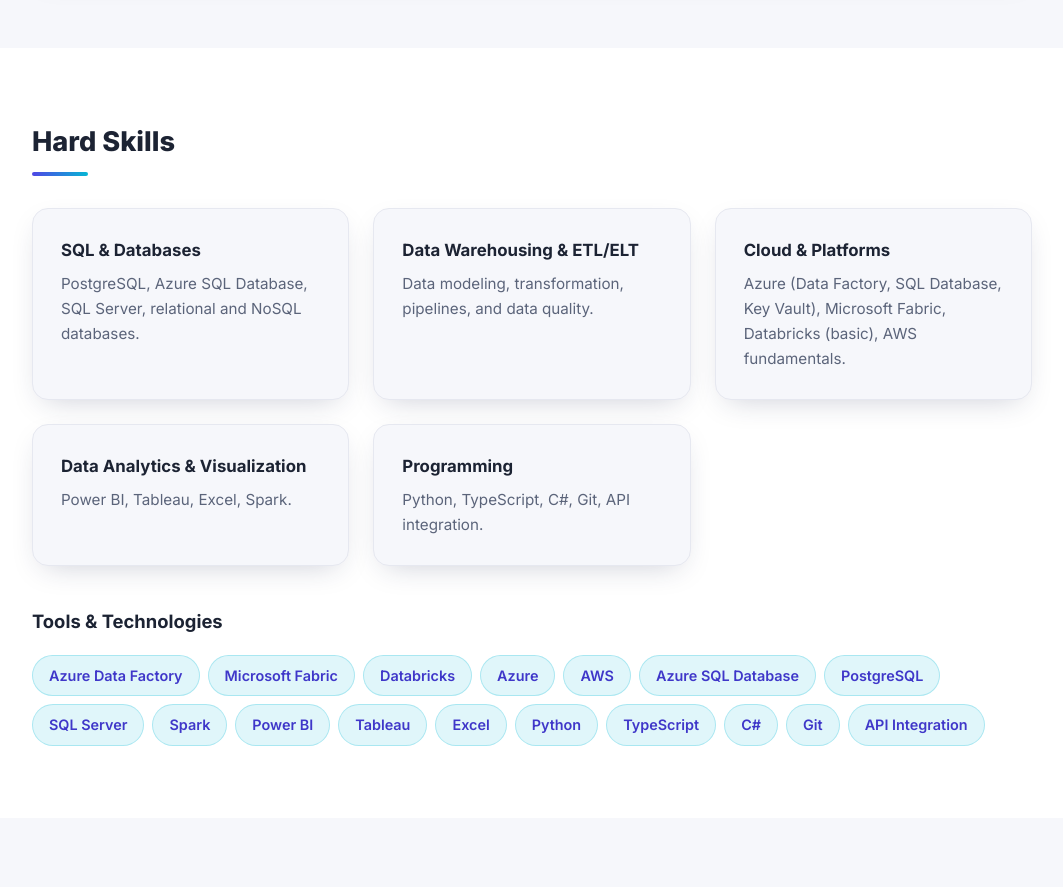
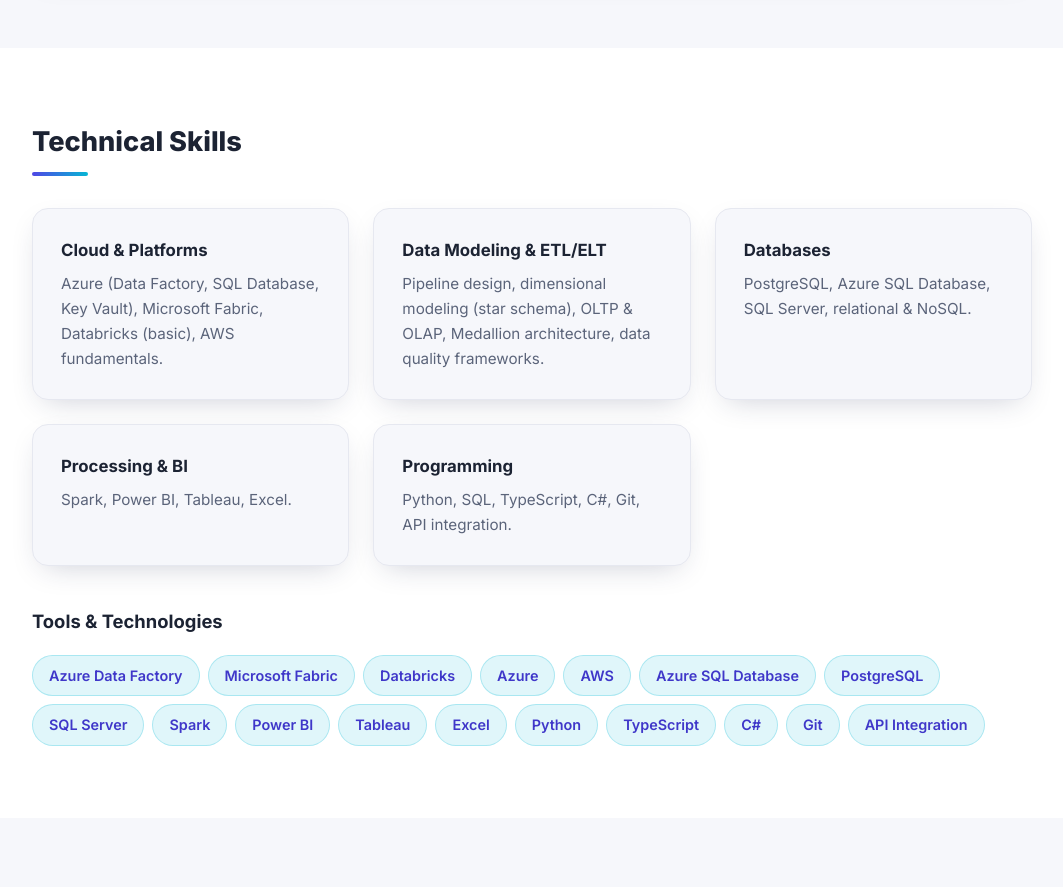
Before and after one commit to Yatsev-Olena/Yatsev-Olena.github.io, a plain HTML site: page index.html in a window 1280 px wide. Shown: the part 1240-2127 px from the top of the page, without its empty margins (108-1171 px from the left). Drawn offline with Linux system fonts and the light colour scheme.

Commit message:
Sync site skills with CV

```diff
--- a/index.html
+++ b/index.html
@@ -103,27 +103,27 @@
     <!-- SKILLS -->
     <section class="section section-alt" id="skills">
       <div class="container">
-        <h2 class="section-title">Hard Skills</h2>
+        <h2 class="section-title">Technical Skills</h2>
         <div class="grid skills-grid">
-          <div class="card skill-card">
-            <h3>SQL &amp; Databases</h3>
-            <p>PostgreSQL, Azure SQL Database, SQL Server, relational and NoSQL databases.</p>
-          </div>
-          <div class="card skill-card">
-            <h3>Data Warehousing &amp; ETL/ELT</h3>
-            <p>Data modeling, transformation, pipelines, and data quality.</p>
-          </div>
           <div class="card skill-card">
             <h3>Cloud &amp; Platforms</h3>
             <p>Azure (Data Factory, SQL Database, Key Vault), Microsoft Fabric, Databricks (basic), AWS fundamentals.</p>
           </div>
           <div class="card skill-card">
-            <h3>Data Analytics &amp; Visualization</h3>
-            <p>Power BI, Tableau, Excel, Spark.</p>
+            <h3>Data Modeling &amp; ETL/ELT</h3>
+            <p>Pipeline design, dimensional modeling (star schema), OLTP &amp; OLAP, Medallion architecture, data quality frameworks.</p>
+          </div>
+          <div class="card skill-card">
+            <h3>Databases</h3>
+            <p>PostgreSQL, Azure SQL Database, SQL Server, relational &amp; NoSQL.</p>
+          </div>
+          <div class="card skill-card">
+            <h3>Processing &amp; BI</h3>
+            <p>Spark, Power BI, Tableau, Excel.</p>
           </div>
           <div class="card skill-card">
             <h3>Programming</h3>
-            <p>Python, TypeScript, C#, Git, API integration.</p>
+            <p>Python, SQL, TypeScript, C#, Git, API integration.</p>
           </div>
         </div>
 
```
